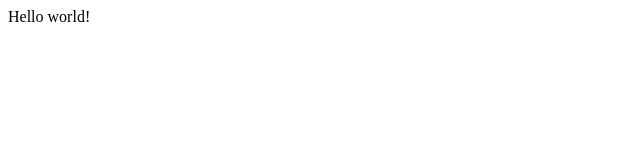
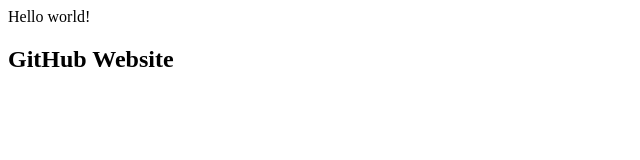
Before and after one commit to abouzarmofidian/cs50xiran, a plain HTML site: page index.html in a window 1280 px wide. Shown: the whole page, without its empty margins (0-640 px from the left). Drawn offline with Linux system fonts and the light colour scheme.

Commit message:
Update index.html

```diff
--- a/index.html
+++ b/index.html
@@ -8,5 +8,6 @@
 </head>
 <body>
     Hello world!
+    <h2>GitHub Website</h2>
 </body>
 </html>
```
